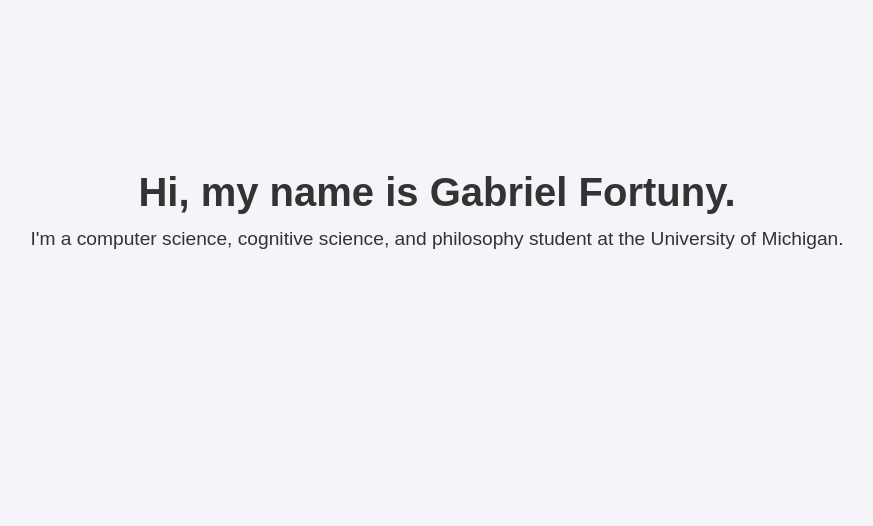
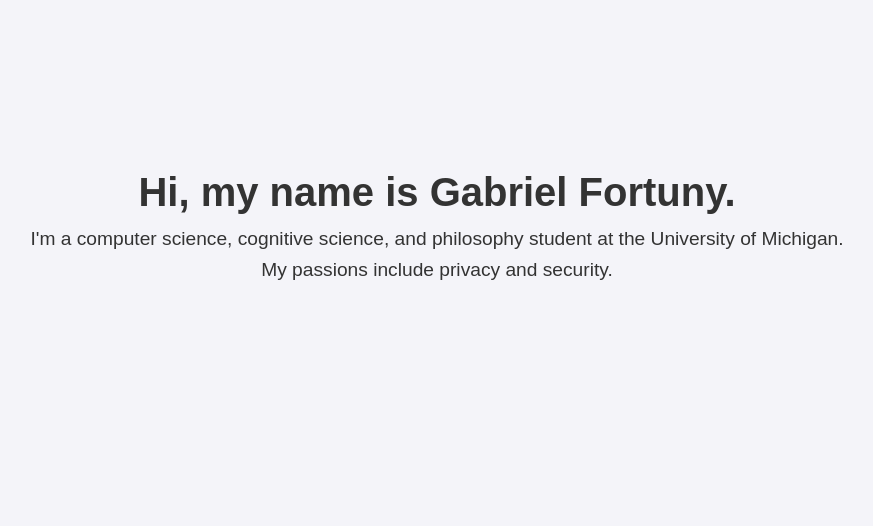
Before and after one commit to gabrielfortuny/gabrielfortuny.com, a Flask app: page / in a window 1280 px wide. Shown: the part 59-585 px from the top of the page, without its empty margins (203-1076 px from the left). Run offline with Flask 3, Linux system fonts and the light colour scheme.

Commit message:
Test content

```diff
--- a/templates/index.html
+++ b/templates/index.html
@@ -3,4 +3,5 @@
 {% block content %}
 <h1>Hi, my name is Gabriel Fortuny.</h1>
 <p>I'm a computer science, cognitive science, and philosophy student at the University of Michigan.</p>
+<p>My passions include privacy and security.</p>
 {% endblock %}
```
